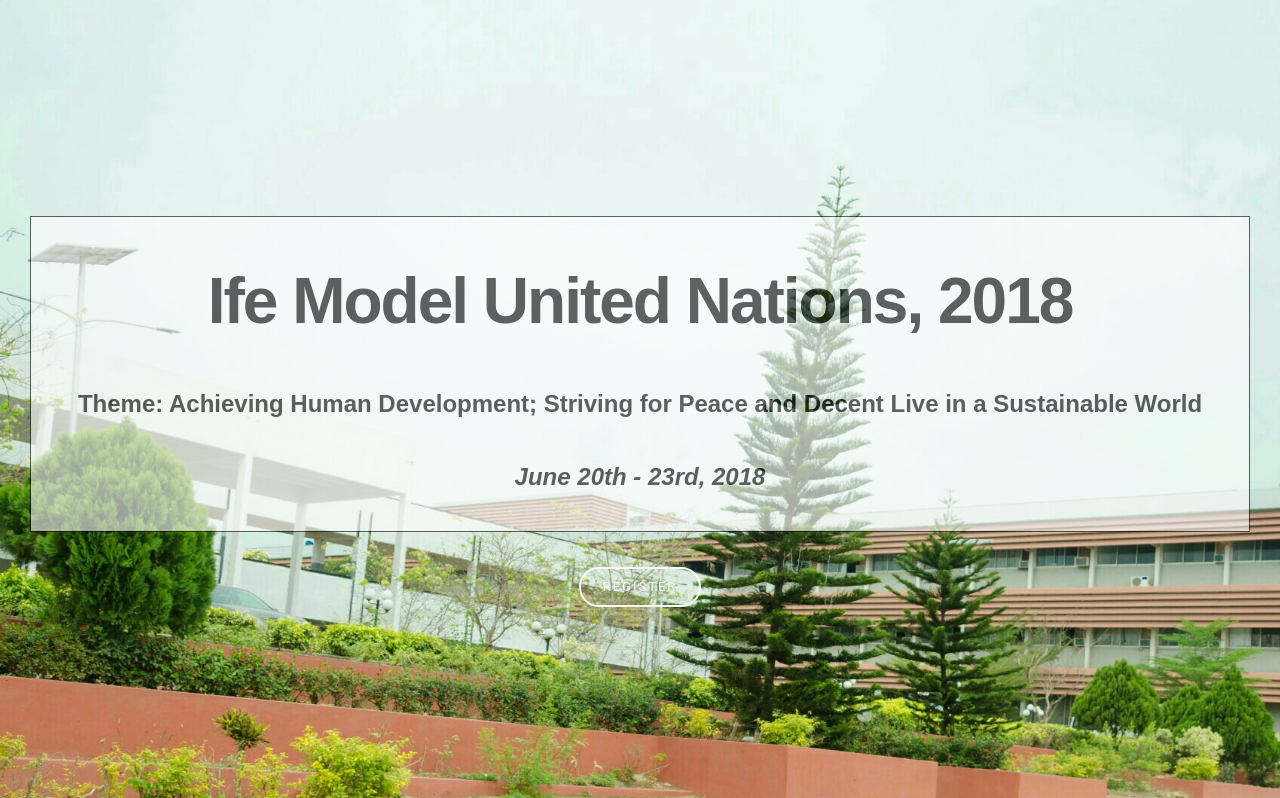
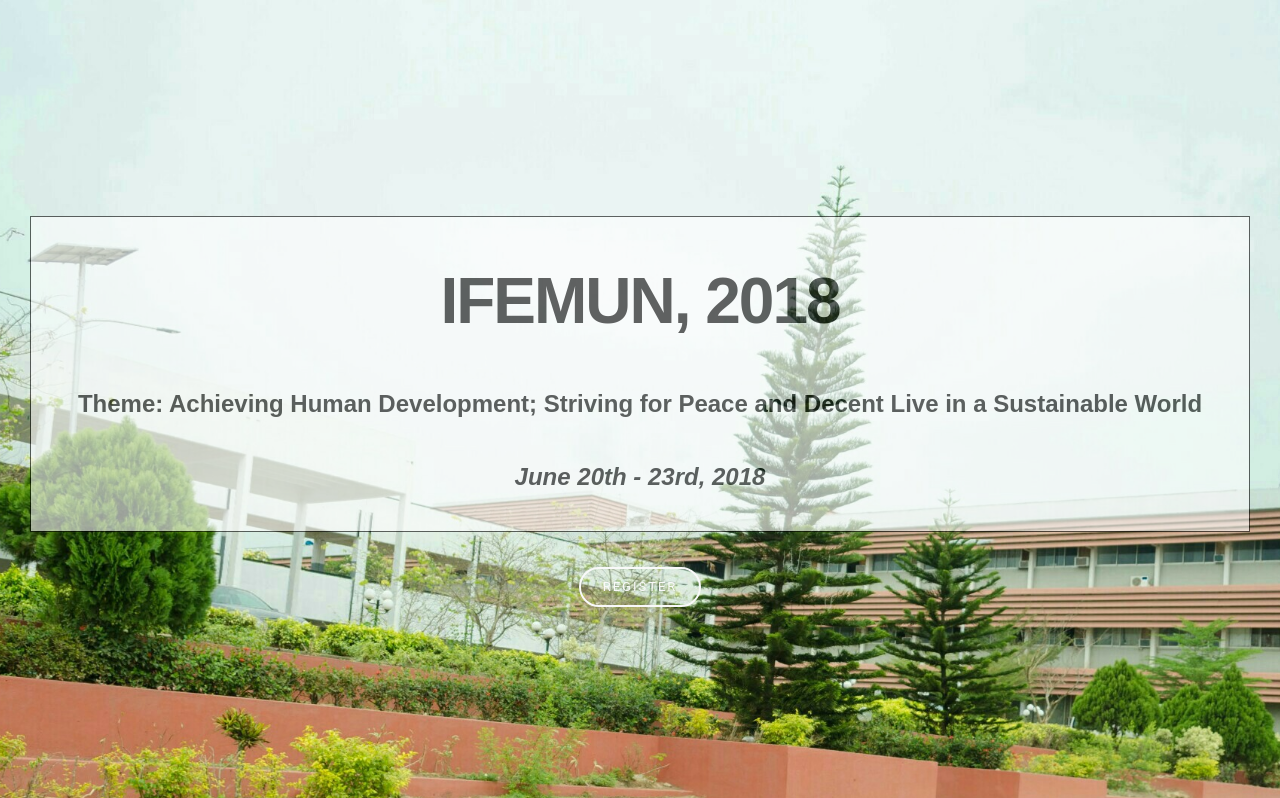
Before and after one commit to phvash/ifemun, a Django app: page / in a window 1280 px wide. Shown: the part 71-869 px from the top of the page. Run offline with Django 3.2, Linux system fonts and the light colour scheme; some libraries are stand-ins or nearby versions.

Commit message:
change header text length

```diff
--- a/ifemun/templates/pages/new_home.html
+++ b/ifemun/templates/pages/new_home.html
@@ -17,7 +17,7 @@
 
                         <div class="emphasis-title transbox">
                             <h2>
-                                    <p>Ife Model United Nations, 2018</p>
+                                    <p>IFEMUN, 2018</p>
                             </h2>
                             <h3>
                                     <p>
```
